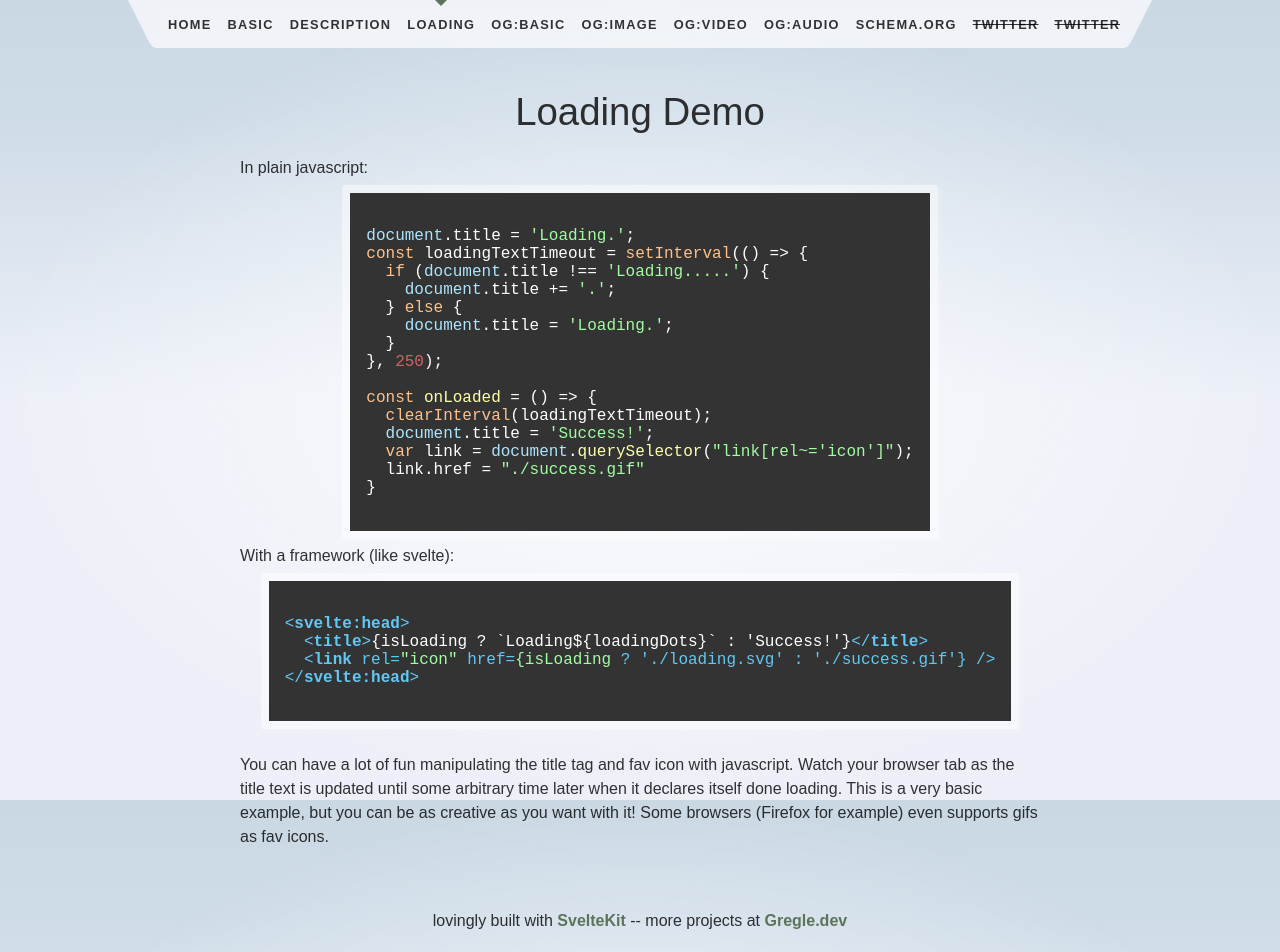
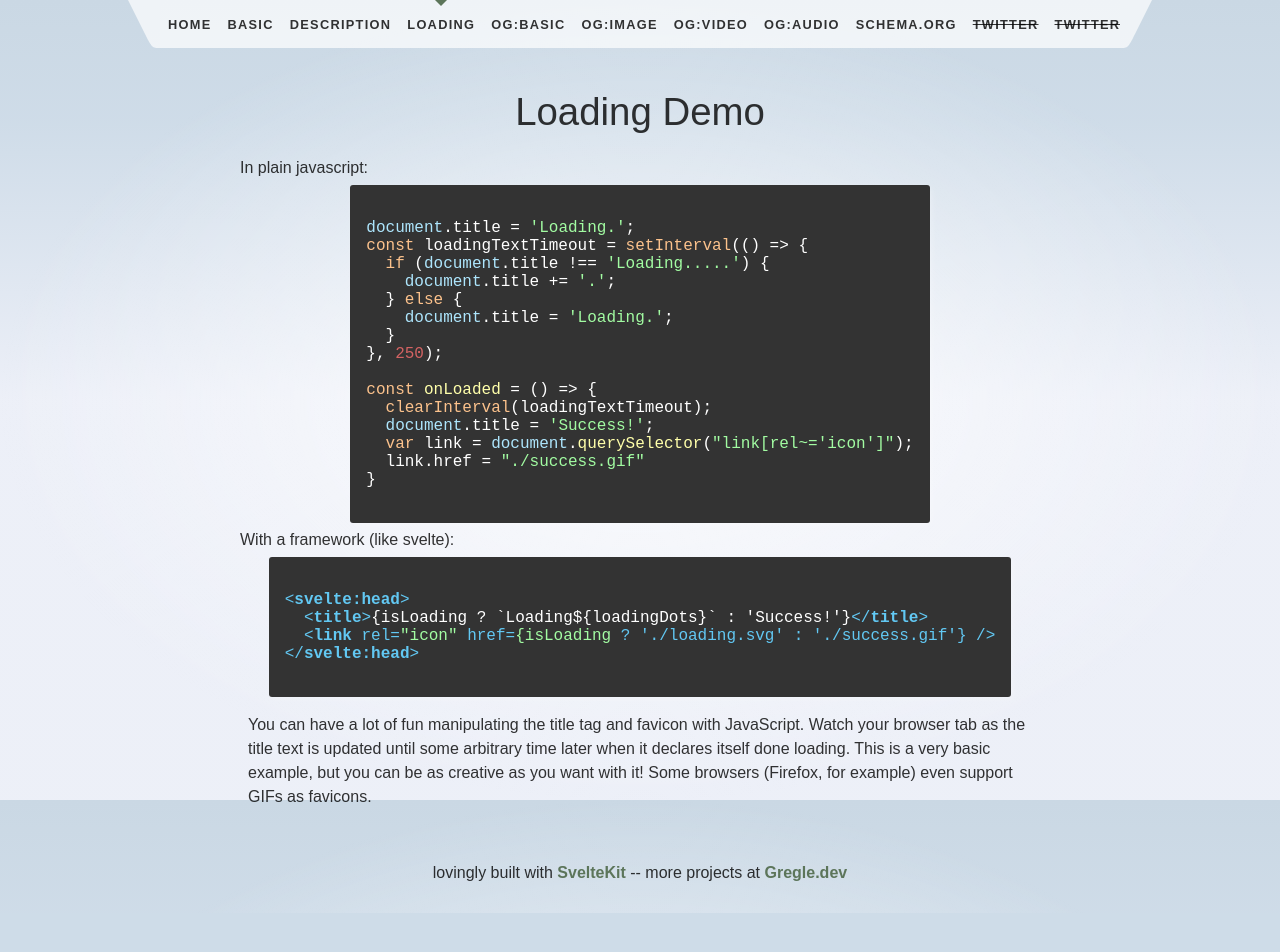
Before and after one commit to gregle/metatags, a SvelteKit app: page /loading in a window 1280 px wide. Shown: the top 952 px of the page. After the commit the page ends 913 px from the top, so only its background shows below. Built offline with nearby package versions, Linux system fonts and the light colour scheme.

Commit message:
spell check and polish

```diff
--- a/src/routes/+page.svelte
+++ b/src/routes/+page.svelte
@@ -6,8 +6,8 @@
 	<h1>Fun w/ Meta Tags</h1>
 	<p>
 		I set up this little app to help test and verify how sites consume the various ways we can
-		define meta data on a site. Particularly when link previews are being generated. Each page uses
-		the meta data in their &lt;head&gt; elements that is displayed in the associated code snippets.
+		define metadata on a site. Particularly when link previews are being generated. Each page uses
+		the metadata in their &lt;head&gt; elements that is displayed in the associated code snippets.
 		This lets me quickly compare types when posting to various platforms and have a better idea of
 		how best to represent my websites and projects.
 	</p>
@@ -25,4 +25,8 @@
 	h1 {
 		width: 100%;
 	}
+
+	pre {
+		padding: 0;
+	}
 </style>
--- a/src/routes/[slug]/+page.svelte
+++ b/src/routes/[slug]/+page.svelte
@@ -18,7 +18,7 @@
 </svelte:head>
 
 <div class="text-column">
-	<h1>{data.title}</h1>
+	<h1>{@html data.title}</h1>
 	{#key data.code}
 		<pre><code class="language-html hljs">{`<head>${data.code}</head>`}</code></pre>
 	{/key}
@@ -26,3 +26,13 @@
 		{data.text}
 	</p>
 </div>
+
+<style>
+	p {
+		margin: 0.5em;
+		width: 100%;
+	}
+	pre {
+		padding: 0;
+	}
+</style>
--- a/src/routes/loading/+page.svelte
+++ b/src/routes/loading/+page.svelte
@@ -62,9 +62,19 @@ const onLoaded = () => &#123
   </code></pre>
 
 	<p>
-		You can have a lot of fun manipulating the title tag and fav icon with javascript. Watch your
+		You can have a lot of fun manipulating the title tag and favicon with JavaScript. Watch your
 		browser tab as the title text is updated until some arbitrary time later when it declares itself
 		done loading. This is a very basic example, but you can be as creative as you want with it! Some
-		browsers (Firefox for example) even supports gifs as fav icons.
+		browsers (Firefox, for example) even support GIFs as favicons.
 	</p>
 </div>
+
+<style>
+	p {
+		margin: 0.5em;
+		width: 100%;
+	}
+	pre {
+		padding: 0;
+	}
+</style>
```
Also changed, not shown: src/lib/data/tags.ts (+13 -13 lines).
